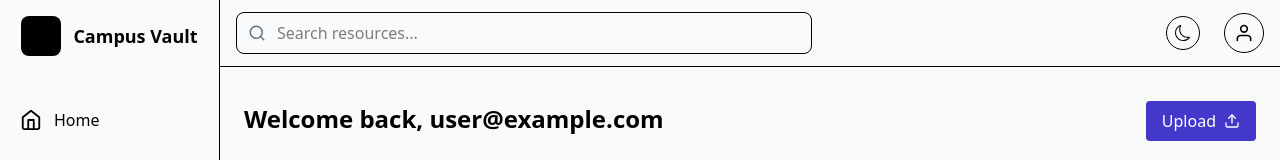
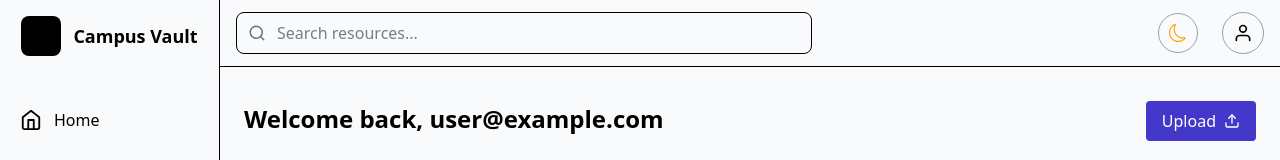
Before and after one commit to Aisha-shaikh578/CampusVault, a Next.js app: page /dashboard in a window 1280 px wide. Shown: the top 160 px of the page. Built offline with nearby package versions, Linux system fonts and the light colour scheme; no server answers; sample sign-in values are in the browser's storage.

Commit message:
Added theme toggle for dashboard

```diff
--- a/app/dashboard/page.tsx
+++ b/app/dashboard/page.tsx
@@ -11,14 +11,18 @@ import {
   FiBookmark,
 } from "react-icons/fi";
 import SignupPage from '../signup/page';
+import { ThemeContext } from "@/context/themeContext";
+import { useContext } from 'react';
 
 export default function page() {
   const { user } = UseAuth();
+  const { theme } = useContext(ThemeContext);
+
   return (
     <>
     {
      user ?
-    <div className='flex'>
+    <div className={`flex ${theme === 'light'? 'light': 'dark'}`}>
       {/* Sidebar */}
       <Sidebar />
 
--- a/app/globals.css
+++ b/app/globals.css
@@ -1,10 +1,14 @@
 @import "tailwindcss";
 
-:root{
-  --bg-light: #f8fafc;
-  --bg-dark: #0f172a;
+body{
+ background-color: #f8fafc;
 }
 
-body{
- background-color: var(--bg-light);
+.dark{
+  background-color: #0f172a;
+  color: aliceblue;
 }
+
+.dark::placeholder{
+  color: aliceblue;
+}
--- a/components/Header.tsx
+++ b/components/Header.tsx
@@ -10,7 +10,7 @@ export default function Header() {
   const { theme, toggleTheme } = useContext(ThemeContext);
 
   return (
-    <header className="flex items-center justify-between gap-4 border-b px-4 py-3">
+    <header className={`${theme === 'light'? 'light': 'dark'} flex items-center justify-between gap-4 border-b px-4 py-3`}>
       {/* Search Bar */}
       <div className="relative flex-1 max-w-xl">
         <FiSearch
@@ -29,17 +29,17 @@ export default function Header() {
       <div className="flex items-center gap-2 md:gap-4 xl:gap-6">
         {/* Theme Toggle */}
         <button
-        className="flex items-center rounded-full border p-2 hover:bg-gray-100 cursor-pointer"
+        className="flex items-center rounded-full border border-gray-400 p-2.5 hover:opacity-50 cursor-pointer"
         onClick={toggleTheme}>
           {
           theme === 'light' ?
-          <BsMoon size={16} /> :
-          <MdLightMode size={18} />
+          <BsMoon size={18} color="orange"/> :
+          <MdLightMode size={20} color="orange"/>
           }
         </button>
 
         {/* Profile */}
-        <button className="flex h-10 w-10 items-center justify-center rounded-full border hover:bg-gray-100 cursor-pointer">
+        <button className="flex h-10.5 w-10.5 items-center justify-center rounded-full border border-gray-400 hover:opacity-50 cursor-pointer">
           <FiUser size={20} />
         </button>
       </div>
--- a/components/StatsCard.tsx
+++ b/components/StatsCard.tsx
@@ -27,7 +27,7 @@ export default function StatsCard({
         {title}
       </h3>
 
-      <p className="mt-2 text-4xl font-bold">
+      <p className="mt-2 text-4xl text-black font-bold">
         {value}
       </p>
     </div>
--- a/components/UploadItem.tsx
+++ b/components/UploadItem.tsx
@@ -42,7 +42,7 @@ export default function UploadItem({
       </div>
 
       {/* Right Side */}
-      <div className="flex items-center gap-4">
+      <div className="flex items-center gap-4 text-black">
         <span className="rounded-full bg-gray-100 px-3 py-1 text-xs font-medium">
           {type.toUpperCase()}
         </span>
```
